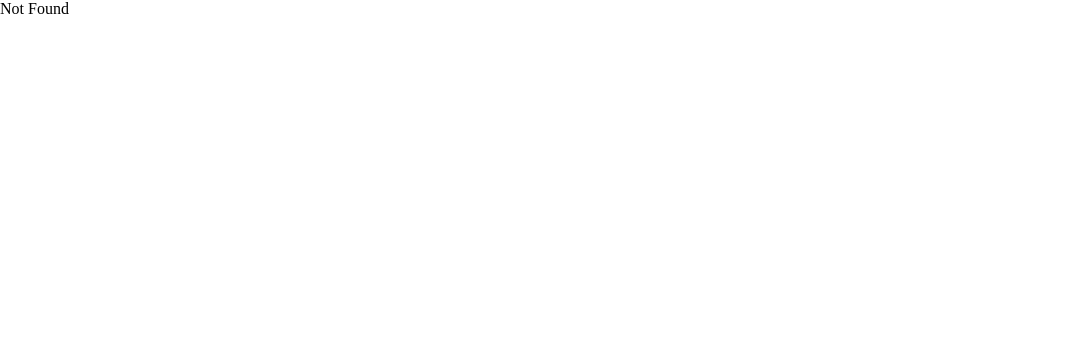
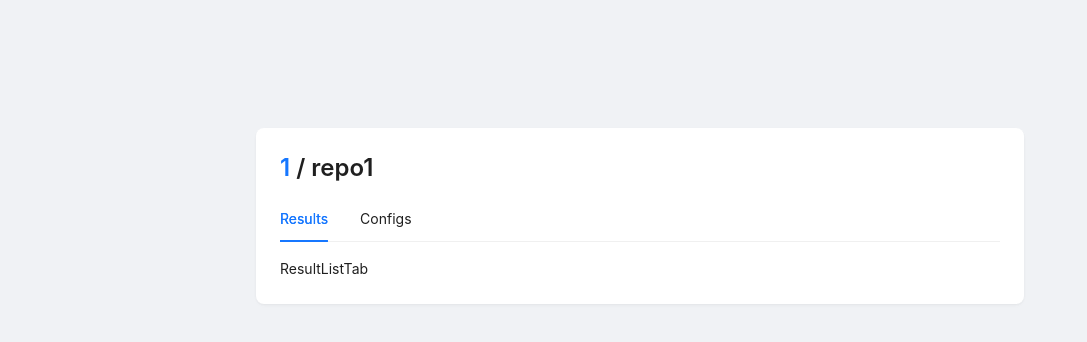
Before and after one commit to driftive/frontend, a React (Vite) app: page /1/1/1 in a window 1280 px wide. Shown: the top 342 px of the page, without its empty margins (0-1087 px from the left). Built offline with nearby package versions, Linux system fonts and the light colour scheme.

Commit message:
feat: initial org list + repo list

```diff
--- /dev/null
+++ b/src/components/PageWrapper/PageWrapper.tsx
@@ -0,0 +1,25 @@
+import React from "react";
+import {Layout} from "antd";
+
+const {Content} = Layout;
+
+export interface PageContainerProps {
+  children: React.ReactNode;
+}
+
+export const PageContainer: React.FC<PageContainerProps> = (props) => {
+  return (
+    <Layout style={{minHeight: "100vh", backgroundColor: "#f0f2f5"}}>
+      <Content
+        style={{
+          display: "flex",
+          justifyContent: "center",
+          alignItems: "flex-start",
+          paddingTop: 128,
+        }}
+      >
+        {props.children}
+      </Content>
+    </Layout>
+  );
+};
--- a/src/pages/login/Login.tsx
+++ b/src/pages/login/Login.tsx
@@ -1,9 +1,11 @@
 import React from "react";
-import Layout, {Content} from "antd/es/layout/layout";
-import Title from "antd/es/skeleton/Title";
 import Button from "antd/es/button";
 import {GithubOutlined} from "@ant-design/icons";
 import {API_URL} from "../../configs.ts";
+import {PageContainer} from "../../components/PageWrapper/PageWrapper.tsx";
+import {Flex, Typography} from "antd";
+
+const {Title} = Typography;
 
 export const LoginPage: React.FC = () => {
 
@@ -12,9 +14,9 @@ export const LoginPage: React.FC = () => {
   };
 
   return (
-    <Layout style={{height: '100vh', display: 'flex', justifyContent: 'center', alignItems: 'center'}}>
-      <Content style={{textAlign: 'center'}}>
-        <Title level={2}>Welcome to Our App</Title>
+    <PageContainer>
+      <Flex vertical justify={"center"} align={"center"}>
+        <Title level={2}>Driftive</Title>
         <Button
           type="primary"
           icon={<GithubOutlined/>}
@@ -23,7 +25,7 @@ export const LoginPage: React.FC = () => {
         >
           Login with GitHub
         </Button>
-      </Content>
-    </Layout>
+      </Flex>
+    </PageContainer>
   );
 }
--- a/src/pages/organizations/OrganizationsPage.tsx
+++ b/src/pages/organizations/OrganizationsPage.tsx
@@ -1,12 +1,13 @@
 import React from "react";
 import {useQuery} from "react-query";
-import {Layout, Typography, Button, Card, Space, Modal} from "antd";
+import {Button, Card, Modal, Space, Typography} from "antd";
 import useAxios from "../../context/auth/axios.ts";
 import {isOk} from "../../utils/axios.ts";
 import MainOrgSelect from "../../components/MainOrgSelect/MainOrgSelect.tsx";
+import {PageContainer} from "../../components/PageWrapper/PageWrapper.tsx";
+import {useNavigate} from "react-router";
 
 const {Text, Title} = Typography;
-const {Content} = Layout;
 
 interface OrganizationDTO {
   id: number;
@@ -17,6 +18,7 @@ interface OrganizationDTO {
 
 export const OrganizationsPage: React.FC = () => {
   const axios = useAxios();
+  const navigate = useNavigate();
 
   const [isGithubSyncModalOpen, setIsGithubSyncModalOpen] = React.useState(false);
   const showGithubSyncModal = () => setIsGithubSyncModalOpen(true);
@@ -37,28 +39,36 @@ export const OrganizationsPage: React.FC = () => {
   });
 
   if (listOrgsQuery.isLoading) {
-    return <div>Loading...</div>;
-  }
-
     return (
-    <Layout style={{minHeight: "100vh", backgroundColor: "#f0f2f5"}}>
-      <Content
-        style={{
-          display: "flex",
-          justifyContent: "center",
-          alignItems: "flex-start",
-          paddingTop: 128,
-        }}
-      >
+      <PageContainer>
         <Card
           style={{
-            width: "50%",
-            maxWidth: 600,
+            width: "65%",
+            maxWidth: 1024,
             borderRadius: 8,
           }}
           bordered={false}
         >
-          <Title level={2} style={{marginBottom: 24}}>
+          <Title level={3} style={{marginBottom: 24}}>
+            Organizations
+          </Title>
+          <div>Loading...</div>
+        </Card>
+      </PageContainer>
+    );
+  }
+
+  return (
+    <PageContainer>
+      <Card
+        style={{
+          width: "65%",
+          maxWidth: 1024,
+          borderRadius: 8,
+        }}
+        bordered={false}
+      >
+        <Title level={3} style={{marginBottom: 24}}>
           Organizations
         </Title>
 
@@ -68,9 +78,10 @@ export const OrganizationsPage: React.FC = () => {
               return;
             }
             if (value.installed) {
-                console.log(`Organization ${value.label} is already installed`);
+              navigate(`/gh/${value.label}`)
             } else {
-                console.log(`Installing organization ${value.label}...`);
+              // console.log(`Installing organization ${value.label}...`);
+              // window.location.href = `https://github.com/apps/<app_name>/installations/new`
             }
           }}
           options={
@@ -99,7 +110,6 @@ export const OrganizationsPage: React.FC = () => {
           </Modal>
         </Space>
       </Card>
-      </Content>
-    </Layout>
+    </PageContainer>
   );
 };
--- /dev/null
+++ b/src/pages/repositories/RepositoriesPage.tsx
@@ -0,0 +1,77 @@
+import {PageContainer} from "../../components/PageWrapper/PageWrapper.tsx";
+
+import {Card, Flex, List, Tag, Typography} from "antd";
+import React from "react";
+import {CaretLeftOutlined, GlobalOutlined, LockOutlined, RightOutlined} from "@ant-design/icons";
+import {Link, useNavigate, useParams} from "react-router";
+
+const {Title} = Typography;
+
+interface RepositoryDTO {
+  id: number;
+  name: string;
+  // full_name: string;
+  is_private: boolean;
+}
+
+export const RepositoriesPage: React.FC = () => {
+
+  const navigate = useNavigate();
+  const params = useParams();
+  const org = params.org;
+
+  const repositories: RepositoryDTO[] = [
+    {
+      name: "repo1",
+      id: 1,
+      is_private: false
+    },
+    {
+      name: "repo2",
+      id: 2,
+      is_private: true
+    },
+    {
+      name: "repo3",
+      id: 3,
+      is_private: false
+    }
+  ]
+
+  return (
+    <PageContainer>
+      <Card style={{
+        width: "65%",
+        maxWidth: 1024,
+        borderRadius: 8,
+      }}
+            bordered={false}>
+        <Title level={3}><Link to={`/gh/orgs`}><CaretLeftOutlined /></Link> {org}'s Repositories</Title>
+        {/*<Title level={2}>Repositories</Title>*/}
+        <List
+          itemLayout="horizontal"
+          size={"small"}
+          dataSource={repositories}
+          renderItem={(item) => (
+            <List.Item onClick={() => {
+              navigate(`/gh/${org}/${item.name}`)
+            }}
+                       style={{cursor: "pointer"}}>
+              <List.Item.Meta
+                avatar={item.is_private ? <LockOutlined/> : <GlobalOutlined/>}
+                title={<Flex justify={"space-between"}>
+                  <Flex gap="0 8px"><p>{item.name}</p>{item.is_private ? (
+                    <Tag color="default">Private</Tag>) : (<></>)}
+                  </Flex>
+                  <RightOutlined/>
+                </Flex>}
+              />
+            </List.Item>
+          )}
+        />
+      </Card>
+
+
+    </PageContainer>
+  );
+}
--- /dev/null
+++ b/src/pages/repository/RepositoryPage.tsx
@@ -0,0 +1,48 @@
+import {PageContainer} from "../../components/PageWrapper/PageWrapper.tsx";
+
+import {Card, Tabs, Typography} from "antd";
+import React from "react";
+import {Link, useParams} from "react-router";
+
+const {Title} = Typography;
+
+const ResultListTab = () => {
+  return (
+    <div>
+      <p>ResultListTab</p>
+    </div>
+  )
+}
+
+export const RepositoryPage: React.FC = () => {
+
+  const params = useParams();
+  const org = params.org;
+  const repository =
+    {
+      name: "repo1",
+      id: 1,
+      is_private: false
+    }
+  ;
+
+  return (
+    <PageContainer>
+      <Card style={{
+        width: "60%",
+        borderRadius: 8,
+      }}
+            bordered={false}>
+        <Title level={3}><Link to={`/gh/${org}`}>{org}</Link> / {repository.name}</Title>
+        <Tabs items={[
+          {key: '1', label: 'Results', children: <ResultListTab/>},
+          {key: '2', label: 'Configs', children: <p>Configs</p>}
+        ]}>
+
+        </Tabs>
+      </Card>
+
+
+    </PageContainer>
+  );
+}
--- a/src/routes.tsx
+++ b/src/routes.tsx
@@ -2,6 +2,9 @@ import {Route, Routes} from "react-router";
 import {LoginPage} from "./pages/login/Login.tsx";
 import {LoginSuccessPage} from "./pages/login/Success.tsx";
 import {OrganizationsPage} from "./pages/organizations/OrganizationsPage.tsx";
+import RunResultPage from "./pages/run_result/RunResult.tsx";
+import {RepositoriesPage} from "./pages/repositories/RepositoriesPage.tsx";
+import {RepositoryPage} from "./pages/repository/RepositoryPage.tsx";
 
 export const AppRoutes = () => {
   return (
@@ -9,6 +12,9 @@ export const AppRoutes = () => {
       <Route path="/login" element={<LoginPage/>}/>
       <Route path="/login/success" element={<LoginSuccessPage/>}/>
       <Route path="/:provider/orgs" element={<OrganizationsPage/>}/>
+      <Route path="/:provider/:org" element={<RepositoriesPage/>}/>
+      <Route path="/:provider/:org/:repo" element={<RepositoryPage/>}/>
+      <Route path="/results" element={<RunResultPage/>}/>
       <Route path="*" element={<div>Not Found</div>}/>
     </Routes>
   )
```
Lines whose indentation alone changed are shown as unchanged.
